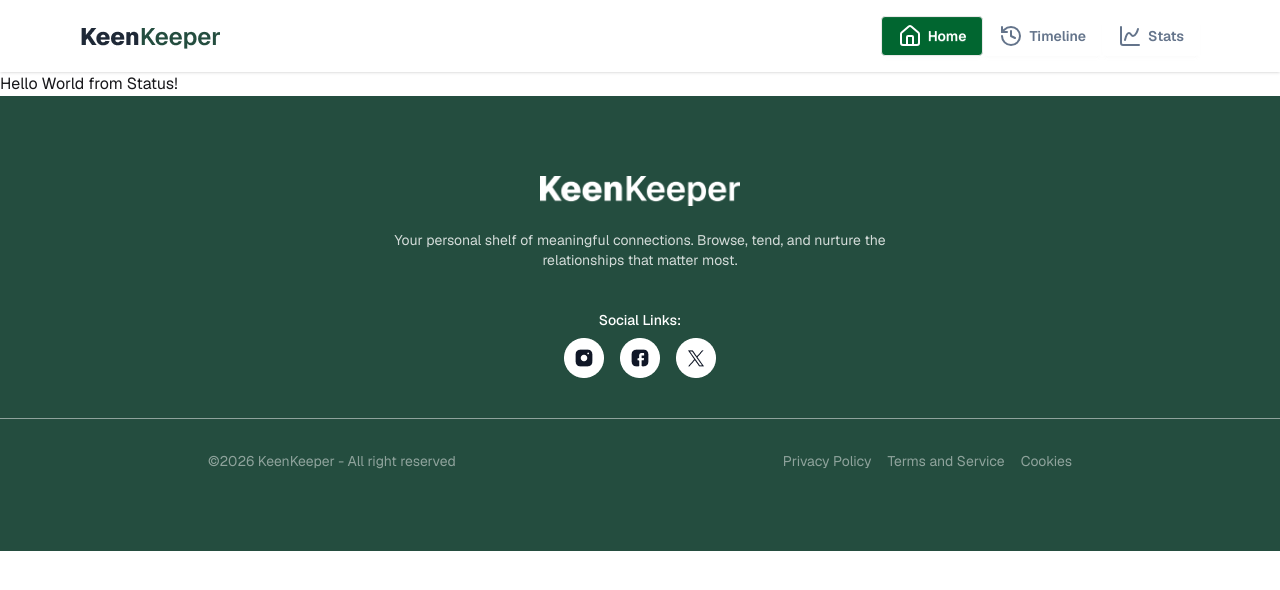
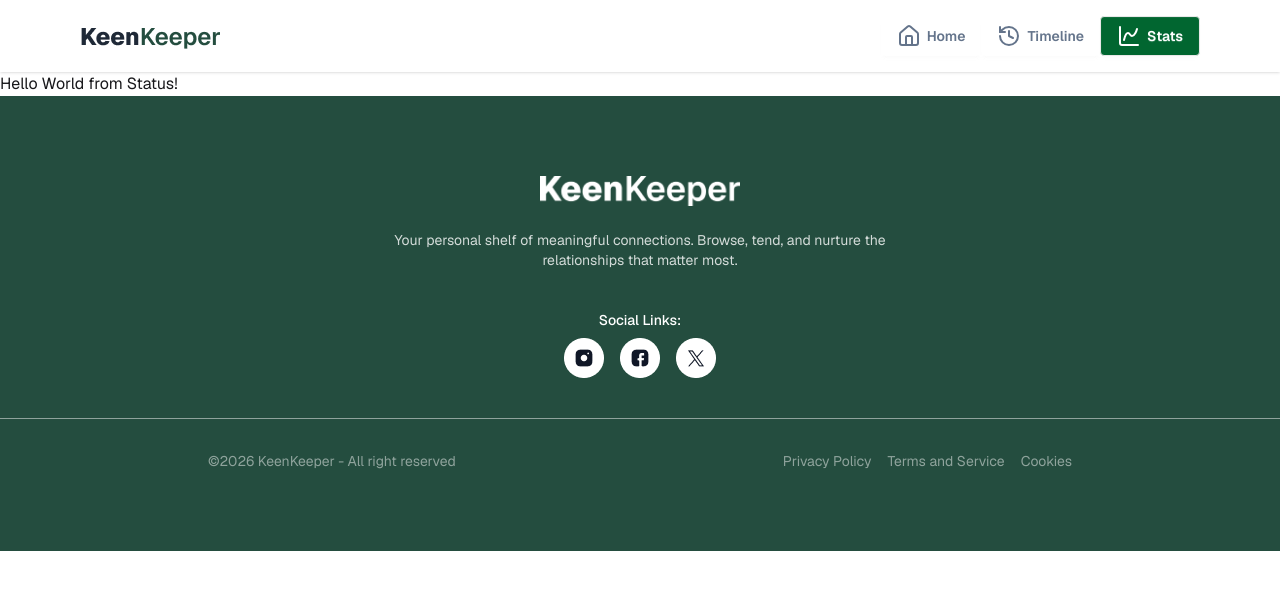
Before and after one commit to T4RUNN4/PH-B13_A07, a React (Vite) app: page /stats in a window 1280 px wide. Shown: the top 590 px of the page. Built offline with nearby package versions, Linux system fonts and the light colour scheme.

Commit message:
Solved Nav active button shift on reload

```diff
--- a/src/components/shared/Navbar.jsx
+++ b/src/components/shared/Navbar.jsx
@@ -32,10 +32,10 @@ export default function Navbar() {
             <History /> Timeline
           </Link>
         </button>
-        <button onClick={() => setCurrTab("status")}>
+        <button onClick={() => setCurrTab("stats")}>
           <Link
             to="/stats"
-            className={`btn font-semibold ${currTab === "status" ? "bg-green-800 text-white" : "bg-white border-0 drop-shadow-white text-[#64748B]"}`}
+            className={`btn font-semibold ${currTab === "stats" ? "bg-green-800 text-white" : "bg-white border-0 drop-shadow-white text-[#64748B]"}`}
           >
             <ChartSpline /> Stats
           </Link>
--- a/src/context/CurrentTabContext.jsx
+++ b/src/context/CurrentTabContext.jsx
@@ -3,7 +3,7 @@ import { createContext, useState } from "react";
 export const TabContext = createContext();
 
 const TabProvider = ({ children }) => {
-  const [currTab, setCurrTab] = useState("home");
+  const [currTab, setCurrTab] = useState("");
   const tab = { currTab, setCurrTab };
 
   return <TabContext.Provider value={tab}>{children}</TabContext.Provider>;
--- a/src/pages/HomePage.jsx
+++ b/src/pages/HomePage.jsx
@@ -1,12 +1,17 @@
-import { use } from "react";
+import { use, useContext } from "react";
 import FriendsContainer from "../components/unique/homeComponents/FriendsContainer";
 import Hero from "../components/unique/homeComponents/Hero";
 import StatusContainer from "../components/unique/homeComponents/StatusContainer";
+import { TabContext } from "../context/CurrentTabContext";
+
 
 const friendsPromise = fetch("/friends.json").then((res) => res.json());
 
 export default function HomePage() {
   const friends = use(friendsPromise);
+  const { setCurrTab } = useContext(TabContext);
+
+  setCurrTab("home");
   let total = 0,
     ontrack = 0,
     attention = 0,
--- a/src/pages/Stats.jsx
+++ b/src/pages/Stats.jsx
@@ -1,3 +1,9 @@
+import { useContext } from "react";
+import { TabContext } from "../context/CurrentTabContext";
+
 export default function Status() {
+  const { setCurrTab } = useContext(TabContext);
+
+  setCurrTab("stats");
   return <p>Hello World from Status!</p>;
 }
--- a/src/pages/TimeLine.jsx
+++ b/src/pages/TimeLine.jsx
@@ -2,11 +2,14 @@ import { useContext, useRef, useState } from "react";
 import HistoryCard from "../components/unique/timelineComponents/historyCard";
 import { TimelineContext } from "../context/TimeLineContext";
 import { CircleX } from "lucide-react";
+import { TabContext } from "../context/CurrentTabContext";
 
 export default function TimeLine() {
   const { currTimeLine } = useContext(TimelineContext);
+  const { setCurrTab } = useContext(TabContext)
   const [filter, setFilter] = useState("all");
 
+  setCurrTab("timeline")
   const dropdownRef = useRef(null);
   const handleSelect = (value) => {
     setFilter(value);
```
